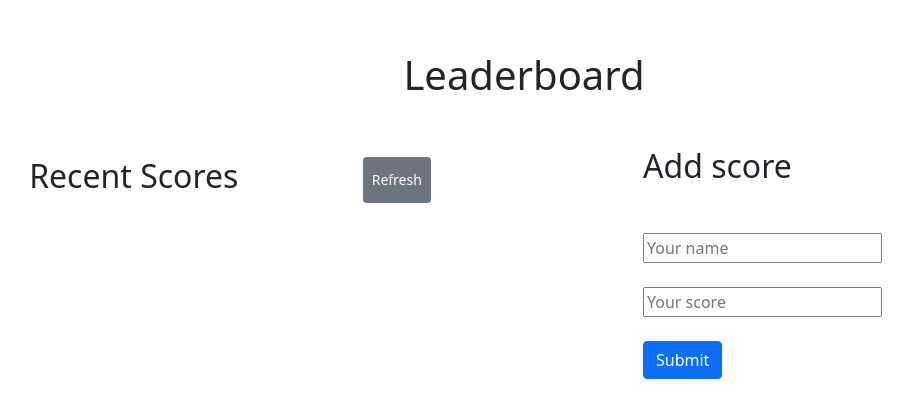
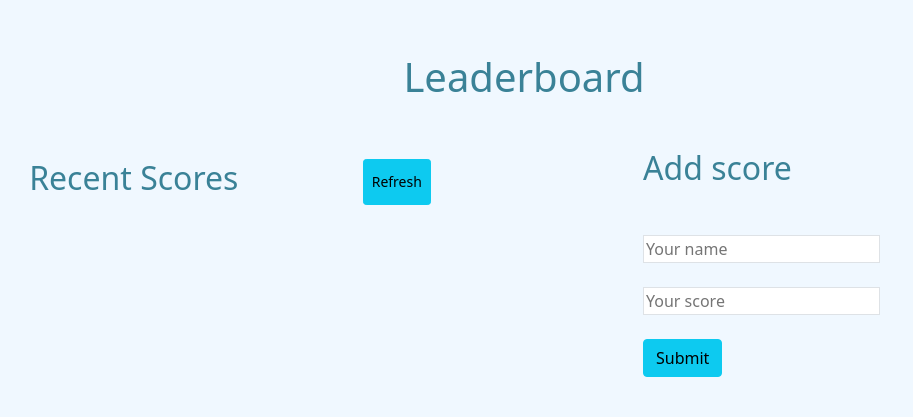
Before and after one commit to Adewunmi97/leaderboard-app, a website built with webpack: page src/index.html in a window 1280 px wide. Shown: the part 113-530 px from the top of the page, without its empty margins (125-1038 px from the left). Built offline with nearby package versions, Linux system fonts and the light colour scheme; no server answers.

Commit message:
add final touches to styles

```diff
--- a/src/app.scss
+++ b/src/app.scss
@@ -3,6 +3,7 @@
 body {
   display: flex;
   align-items: center;
+  background-color: aliceblue;
 }
 
 header {
@@ -11,8 +12,16 @@ header {
   margin-top: -8rem;
 }
 
+.border {
+  border: 25px solid black;
+}
+
 .title {
   margin-left: 18px;
+}
+
+.text {
+  color: rgb(58, 130, 151);
 }
 
 .score-header {
@@ -35,11 +44,11 @@ li {
 }
 
 li:nth-child(odd) {
-  background-color: rgb(127, 238, 238);
+  background-color: rgb(80, 204, 241);
 }
 
 li:nth-child(even) {
-  background-color: rgb(160, 158, 160);
+  background-color: rgb(230, 224, 230);
 }
 
 ul {
--- a/src/index.html
+++ b/src/index.html
@@ -9,14 +9,14 @@
 <body>
     <div class="container">
       <header>
-        <h1 class="title">Leaderboard</h1>
+        <h1 class="title text">Leaderboard</h1>
       </header>
       <main class="flex-container">
         <div class="row">
         <div class="scores-section col-8 col-sm-6">
           <header class="score-header mb-5">
-            <h2>Recent Scores</h2>
-            <button id="refresh-btn" class="btn btn-secondary btn-sm" type="button">
+            <h2 class="text">Recent Scores</h2>
+            <button id="refresh-btn" class="btn btn-info btn-sm" type="button">
               Refresh
             </button>
           </header>
@@ -25,13 +25,13 @@
           </ul>
         </div>
         <div class="add-score-section col-8 col-sm-6 pl-5">
-          <h2 class="mb-5">Add score</h2>
+          <h2 class="mb-5 text">Add score</h2>
           <form id="add-a-score" class="add-a-score-form">
-            <input id="name-input" class="score-input" placeholder="Your name" required type="text" /><br>
+            <input id="name-input" class="score-input border" placeholder="Your name" required type="text" /><br>
             <br>
-            <input id="score-input" class="score-input" placeholder="Your score" required type="number" min="0" /><br>
+            <input id="score-input" class="score-input border" placeholder="Your score" required type="number" min="0" /><br>
             <br>
-            <button class="btn btn-primary submit-button action-button ml-0" type="submit">
+            <button class="btn btn-info submit-button action-button ml-0" type="submit">
               Submit
             </button>
           </form>
--- a/src/listeners.js
+++ b/src/listeners.js
@@ -2,14 +2,14 @@ import { getScores, addScore } from './api';
 
 export const displayList = (result) => {
   const ul = document.querySelector('#score');
-  ul.classList.remove('border', 'border-primary');
+  ul.classList.remove('border');
   ul.innerHTML = '';
   result.forEach(({ user, score }) => {
     const li = document.createElement('li');
     li.textContent = `${user}: ${score}`;
     ul.appendChild(li);
   });
-  ul.classList.add('border', 'border-primary');
+  ul.classList.add('border');
 };
 
 export const refreshBtnListener = async () => {
```
